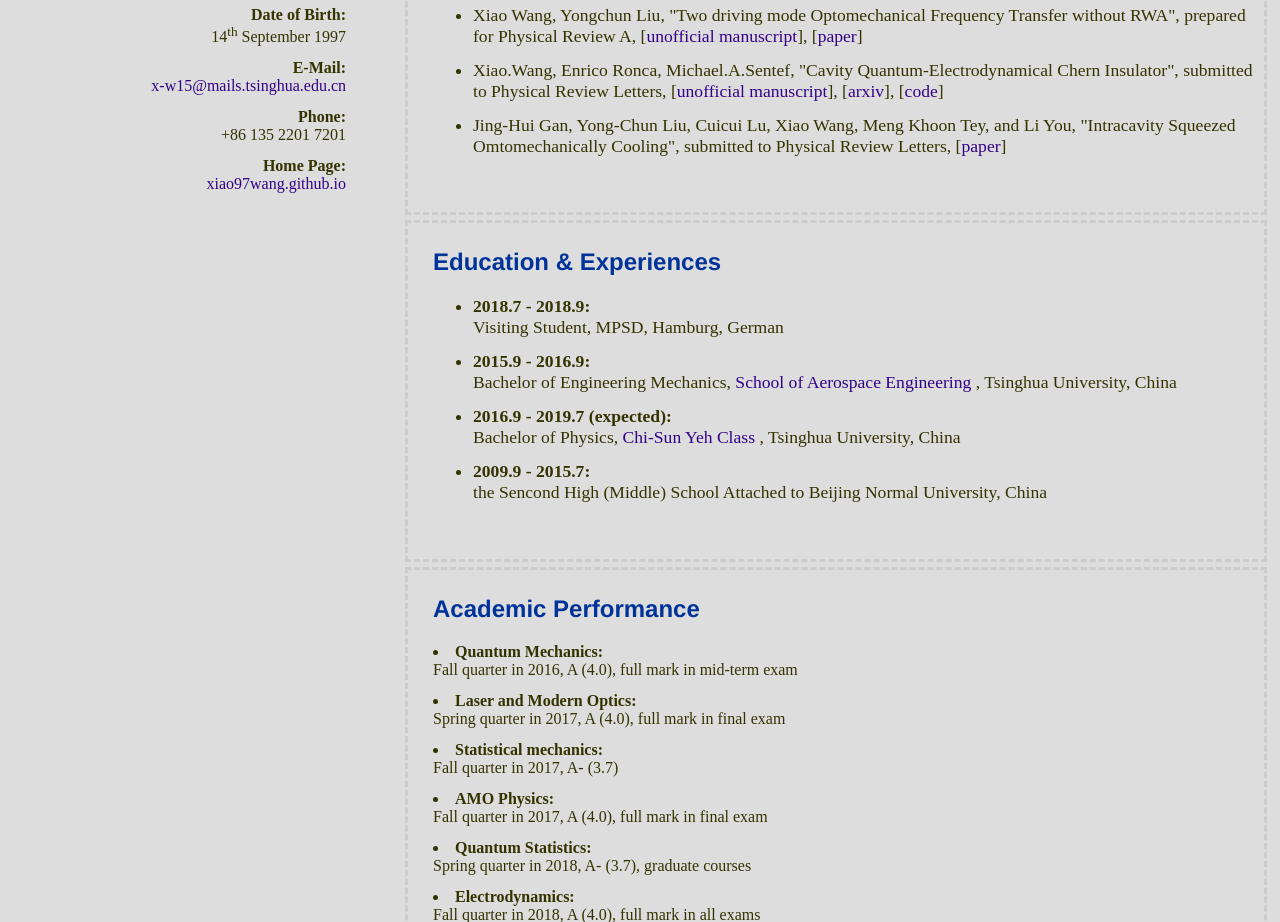
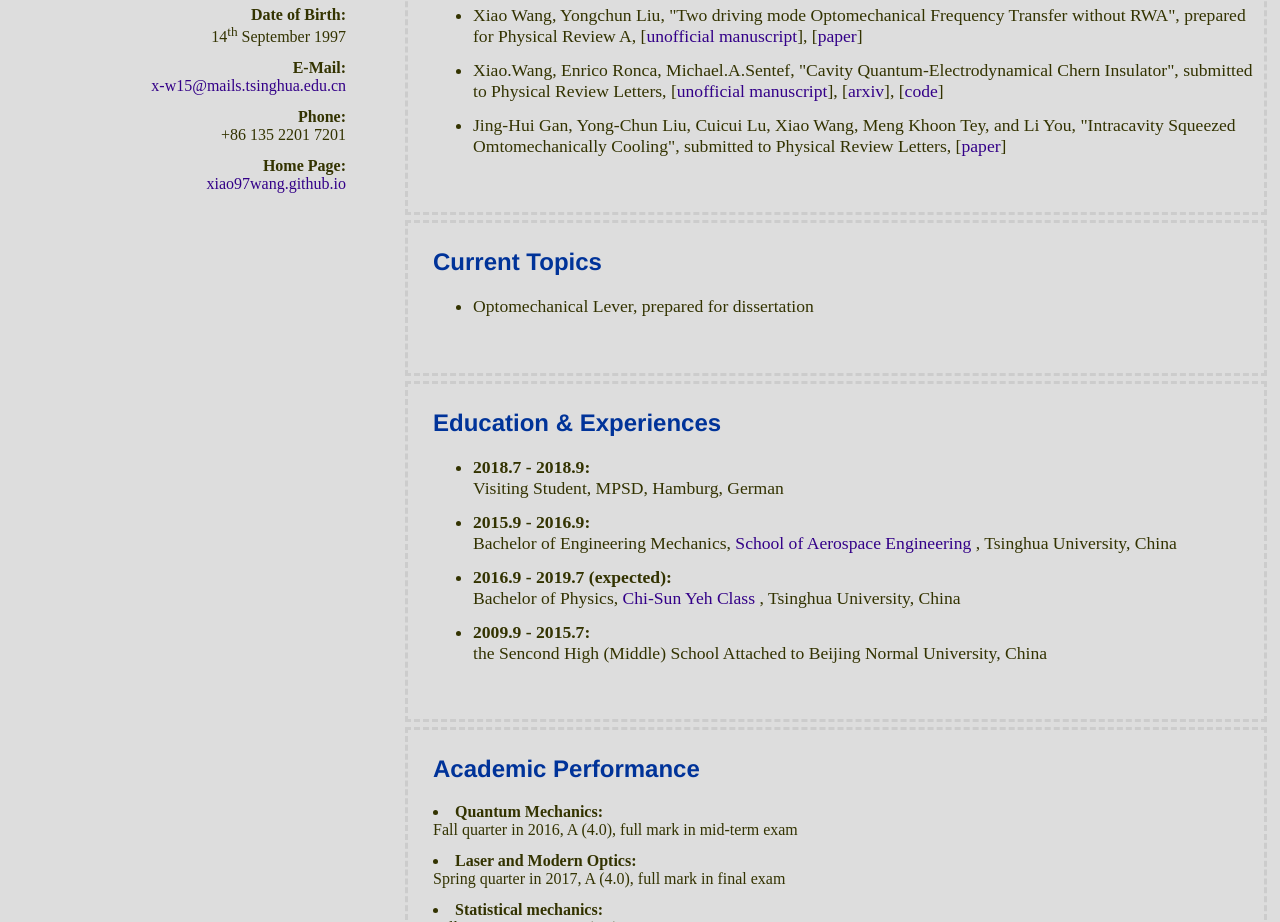
Before and after one commit to Xiao97Wang/Xiao97Wang.github.io, a plain HTML site: page index.html in a window 1280 px wide. Shown: the part 440-1362 px from the top of the page. Drawn offline with Linux system fonts and the light colour scheme; a web font is replaced by a local one.

Commit message:
Update index.html

```diff
--- a/index.html
+++ b/index.html
@@ -125,6 +125,15 @@
 
 
     <div class="block">
+        <h2>Current Topics</h2>
+        <ul>
+            <li>Optomechanical Lever, prepared for dissertation</li>
+        </ul>
+    </div>
+
+
+
+    <div class="block">
     <h2>Education &amp; Experiences</h2>
     <ul>
       <li><b>2018.7 - 2018.9</b><br/> Visiting Student, MPSD, Hamburg, German</li>
```
